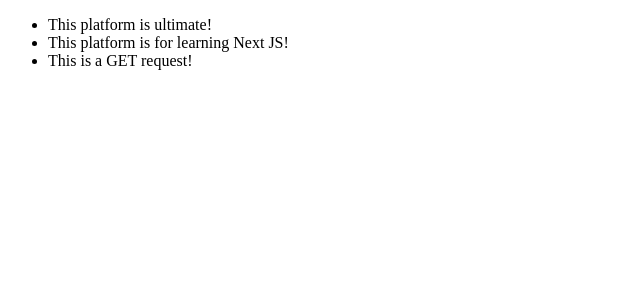
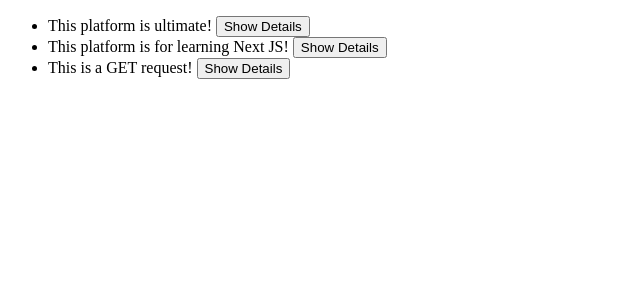
Before and after one commit to kartikmukati/nextjs-my-firstapp-v12, a Next.js app: page /feedback in a window 1280 px wide. Shown: the top 300 px of the page, without its empty margins (0-640 px from the left). Built offline with nearby package versions, Linux system fonts and the light colour scheme.

Commit message:
dynamic api routes

```diff
--- /dev/null
+++ b/pages/api/[feedbackId].js
@@ -0,0 +1,19 @@
+import {buildFeedbackPath, extractFeedback} from './feedback'
+
+function handler(req, res) {
+
+    const feedbackId = req.query.feedbackId;
+    console.log(feedbackId)
+    //file path
+    const filePath = buildFeedbackPath();
+    // data read
+    const feedbackData = extractFeedback(filePath);
+
+    // filter unique id
+    const selectedFeedback = feedbackData.find((feedback) => feedback.id === feedbackId)
+
+    //res
+    res.status(200).json({feedback: selectedFeedback});
+}
+
+export default handler;
--- a/pages/feedback/index.js
+++ b/pages/feedback/index.js
@@ -1,11 +1,30 @@
+import { useState} from 'react'
 import {buildFeedbackPath, extractFeedback} from '../api/feedback'
+
 
 const Feedback = (props) => {
 
+    const [feedbackData, setFeedbackData] = useState();
+
+    const loadFeedbackHandler = (id) => {
+        console.log(id)
+        fetch(`/api/${id}`).then(res => {
+            return res.json().then(data => {
+                console.log(data)
+                setFeedbackData(data.feedback);
+            })
+        })
+    }
+
     return (
-        <ul>
-            {props.feedback.map(feedback => <li key={feedback.id}>{feedback.text}</li>)}
-        </ul>
+        <>
+        {feedbackData && <p>{feedbackData.email}</p>}
+            <ul>
+                {props.feedback.map(feedback => <li key={feedback.id}>
+                    {feedback.text} <button onClick={() => loadFeedbackHandler(feedback.id)}>Show Details</button>
+                    </li>)}
+            </ul>
+        </>
     )
 }
 
```
